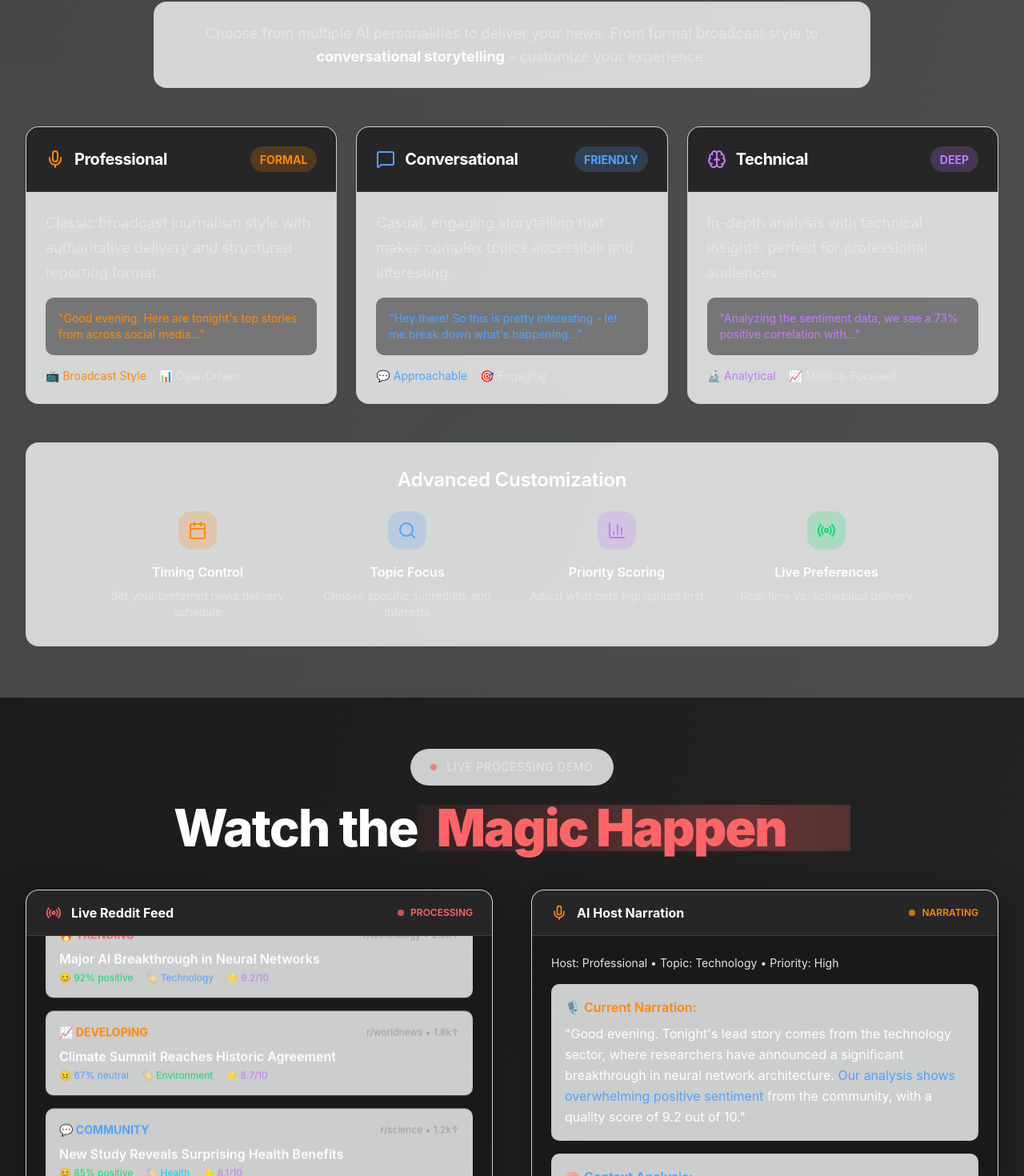
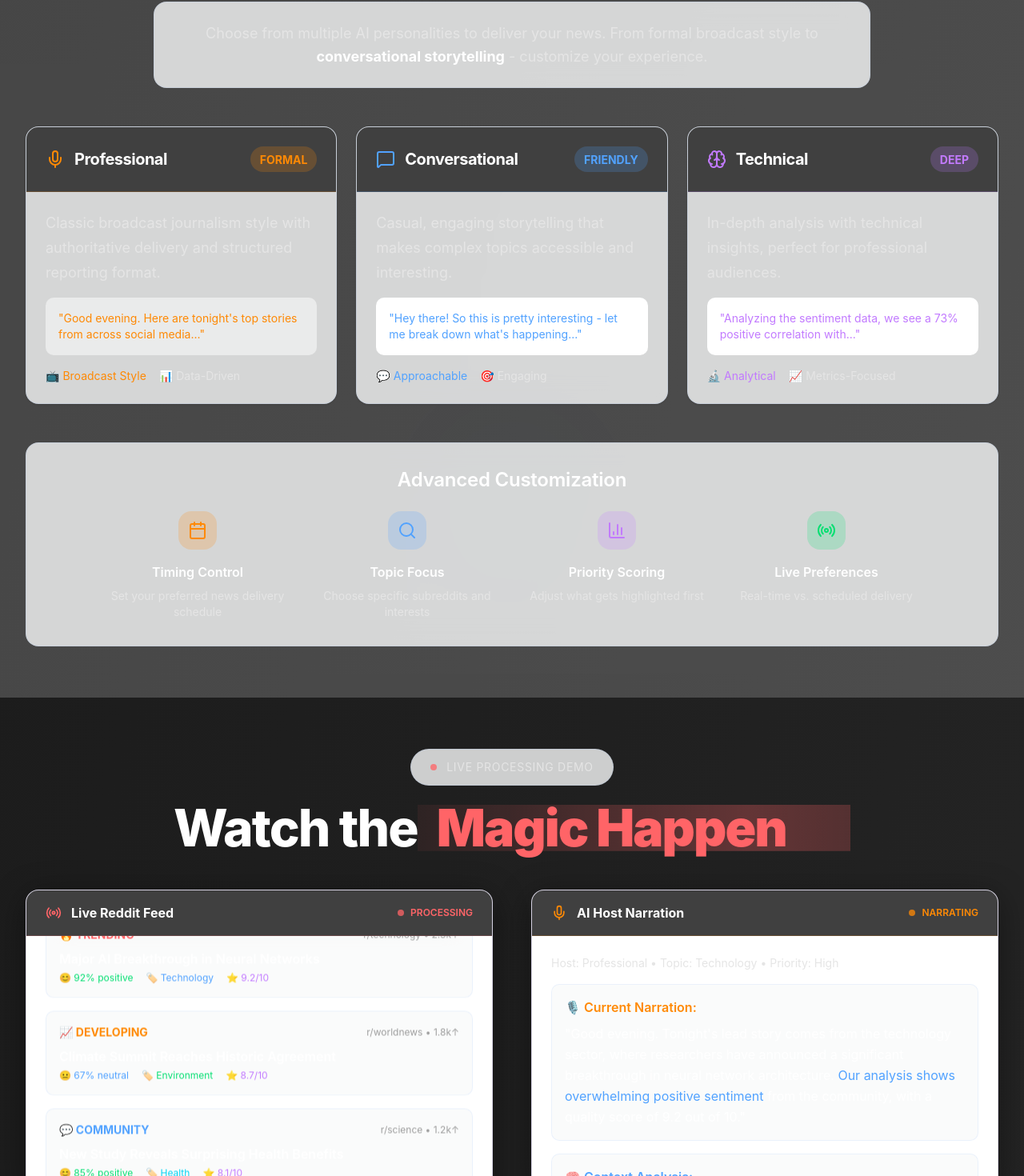
Before and after one commit to acdc-digital/SMNB, a Next.js app in the folder smnb/: page / in a window 1280 px wide. Shown: the part 2207-3677 px from the top of the page at 80% size. Built offline with nearby package versions, Linux system fonts and the light colour scheme; no server answers.

Commit message:
Complete theme-aware color fixes for light mode support
Co-authored-by: acdc-digital <127530566+acdc-digital@users.noreply.github.com>

```diff
--- a/smnb/app/page.tsx
+++ b/smnb/app/page.tsx
@@ -681,8 +681,8 @@ export default function Home() {
           <div className="grid grid-cols-1 md:grid-cols-2 lg:grid-cols-3 gap-6 mb-12">
 
             {/* Professional Anchor */}
-            <Card className="glass-card rounded-2xl overflow-hidden group hover:bg-[#262626]/10 transition-all duration-500 hover-lift">
-              <CardHeader className="bg-[#262626] border-b border-orange-400/20 p-6">
+            <Card className="glass-card rounded-2xl overflow-hidden group hover:bg-accent/10 transition-all duration-500 hover-lift">
+              <CardHeader className="bg-accent dark:bg-[#262626] border-b border-orange-400/20 p-6">
                 <div className="flex items-center justify-between">
                   <CardTitle className="text-primary font-bold text-xl flex items-center">
                     <Mic className="mr-3 w-6 h-6 text-orange-400" />
@@ -698,7 +698,7 @@ export default function Home() {
                   <p className="text-secondary leading-relaxed text-body-elegant">
                     Classic broadcast journalism style with authoritative delivery and structured reporting format.
                   </p>
-                  <div className="bg-[#191919]/50 rounded-lg p-4 font-mono text-sm">
+                  <div className="bg-background/50 dark:bg-background dark:bg-[#191919]/50 rounded-lg p-4 font-mono text-sm">
                     <div className="text-orange-400">&quot;Good evening. Here are tonight&apos;s top stories from across social media...&quot;</div>
                   </div>
                   <div className="flex items-center space-x-4 text-sm">
@@ -710,8 +710,9 @@ export default function Home() {
             </Card>
 
             {/* Conversational */}
-            <Card className="glass-card rounded-2xl overflow-hidden group hover:bg-[#262626]/10 transition-all duration-500 hover-lift">
-              <CardHeader className="bg-[#262626] border-b border-blue-400/20 p-6">
+            {/* Conversational Anchor */}
+            <Card className="glass-card rounded-2xl overflow-hidden group hover:bg-accent/10 transition-all duration-500 hover-lift">
+              <CardHeader className="bg-accent dark:bg-[#262626] border-b border-blue-400/20 p-6">
                 <div className="flex items-center justify-between">
                   <CardTitle className="text-primary font-bold text-xl flex items-center">
                     <MessageSquare className="mr-3 w-6 h-6 text-blue-400" />
@@ -727,7 +728,7 @@ export default function Home() {
                   <p className="text-secondary leading-relaxed text-body-elegant">
                     Casual, engaging storytelling that makes complex topics accessible and interesting.
                   </p>
-                  <div className="bg-[#191919]/50 rounded-lg p-4 font-mono text-sm">
+                  <div className="bg-background dark:bg-[#191919]/50 rounded-lg p-4 font-mono text-sm">
                     <div className="text-blue-400">&quot;Hey there! So this is pretty interesting - let me break down what&apos;s happening...&quot;</div>
                   </div>
                   <div className="flex items-center space-x-4 text-sm">
@@ -739,8 +740,8 @@ export default function Home() {
             </Card>
 
             {/* Technical Analyst */}
-            <Card className="glass-card rounded-2xl overflow-hidden group hover:bg-[#262626]/10 transition-all duration-500 hover-lift">
-              <CardHeader className="bg-[#262626] border-b border-purple-400/20 p-6">
+            <Card className="glass-card rounded-2xl overflow-hidden group hover:bg-accent dark:bg-[#262626]/10 transition-all duration-500 hover-lift">
+              <CardHeader className="bg-accent dark:bg-[#262626] border-b border-purple-400/20 p-6">
                 <div className="flex items-center justify-between">
                   <CardTitle className="text-primary font-bold text-xl flex items-center">
                     <Brain className="mr-3 w-6 h-6 text-purple-400" />
@@ -756,7 +757,7 @@ export default function Home() {
                   <p className="text-secondary leading-relaxed text-body-elegant">
                     In-depth analysis with technical insights, perfect for professional audiences.
                   </p>
-                  <div className="bg-[#191919]/50 rounded-lg p-4 font-mono text-sm">
+                  <div className="bg-background dark:bg-[#191919]/50 rounded-lg p-4 font-mono text-sm">
                     <div className="text-purple-400">&quot;Analyzing the sentiment data, we see a 73% positive correlation with...&quot;</div>
                   </div>
                   <div className="flex items-center space-x-4 text-sm">
@@ -833,7 +834,7 @@ export default function Home() {
           <div className="grid lg:grid-cols-2 gap-12">
             {/* Live Feed Visualization */}
             <div className="glass-strong rounded-2xl overflow-hidden shadow-strong">
-              <div className="bg-[#262626] border-b border-red-400/20 px-6 py-4">
+              <div className="bg-accent dark:bg-[#262626] border-b border-red-400/20 px-6 py-4">
                 <div className="flex items-center justify-between">
                   <h3 className="text-primary font-bold flex items-center">
                     <Radio className="mr-3 w-5 h-5 text-red-400" />
@@ -845,7 +846,7 @@ export default function Home() {
                   </div>
                 </div>
               </div>
-              <div className="p-6 h-80 overflow-hidden bg-[#191919]">
+              <div className="p-6 h-80 overflow-hidden bg-background dark:bg-[#191919]">
                 <div className="space-y-4 animate-code-scroll">
                   <div className="glass-card rounded-lg p-4 border-l-4 border-red-400">
                     <div className="flex items-center justify-between mb-2">
@@ -906,7 +907,7 @@ export default function Home() {
 
             {/* AI Host Output */}
             <div className="glass-strong rounded-2xl overflow-hidden shadow-strong">
-              <div className="bg-[#262626] border-b border-orange-400/20 px-6 py-4">
+              <div className="bg-accent dark:bg-[#262626] border-b border-orange-400/20 px-6 py-4">
                 <div className="flex items-center justify-between">
                   <h3 className="text-primary font-bold flex items-center">
                     <Mic className="mr-3 w-5 h-5 text-orange-400" />
@@ -918,7 +919,7 @@ export default function Home() {
                   </div>
                 </div>
               </div>
-              <div className="p-6 h-80 overflow-hidden bg-[#191919]">
+              <div className="p-6 h-80 overflow-hidden bg-background dark:bg-[#191919]">
                 <div className="space-y-6">
                   <div className="text-secondary text-sm font-mono mb-4">
                     Host: Professional • Topic: Technology • Priority: High
@@ -1005,7 +1006,7 @@ export default function Home() {
 
             {/* Traditional News */}
             <Card className="glass-card rounded-2xl overflow-hidden group transition-all duration-500">
-              <CardHeader className="bg-[#262626] border-b border-gray-400/20 p-6">
+              <CardHeader className="bg-accent dark:bg-[#262626] border-b border-gray-400/20 p-6">
                 <CardTitle className="text-gray-400 font-bold text-xl text-center">
                   📺 Traditional News
                 </CardTitle>
@@ -1038,7 +1039,7 @@ export default function Home() {
 
             {/* Social Media Raw */}
             <Card className="glass-card rounded-2xl overflow-hidden group transition-all duration-500">
-              <CardHeader className="bg-[#262626] border-b border-gray-400/20 p-6">
+              <CardHeader className="bg-accent dark:bg-[#262626] border-b border-gray-400/20 p-6">
                 <CardTitle className="text-gray-400 font-bold text-xl text-center">
                   📱 Raw Social Media
                 </CardTitle>
```
